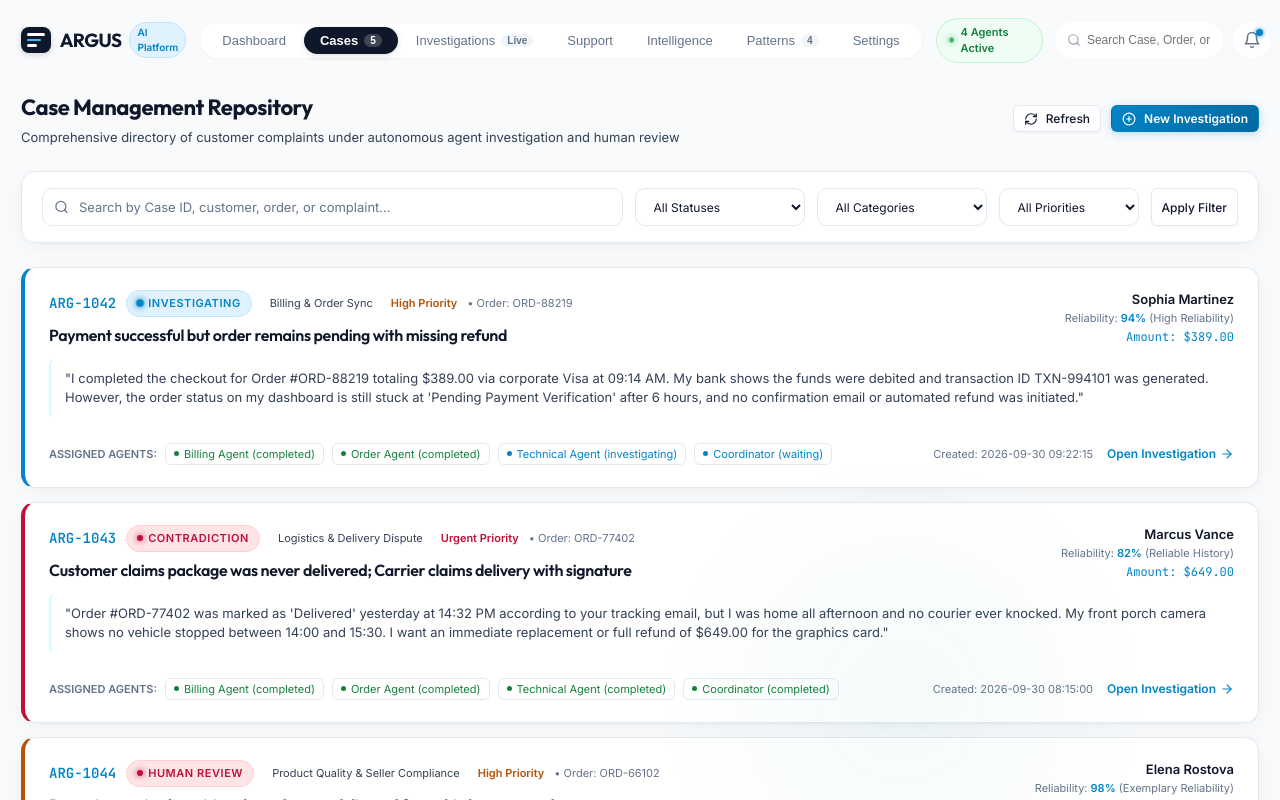
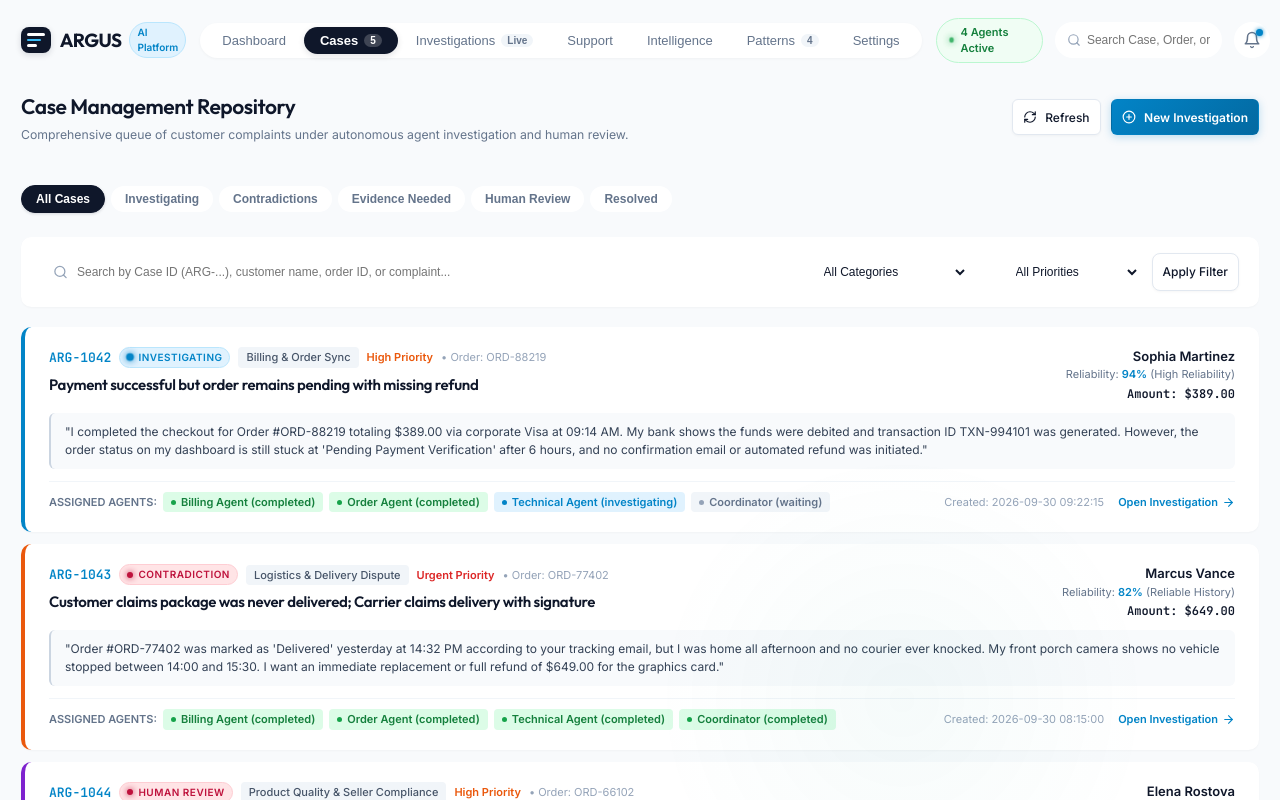
Before and after one commit to Anxhu03/ARGUS, a React (Vite) app: page / in a window 1280 px wide. Both pictures are taken after a click on the element "Click to view all cases". Shown: the top 800 px of the page. Built offline with nearby package versions, Linux system fonts and the light colour scheme; the HTML template or start-up script is replaced by a standard one.

Commit message:
feat: add case management

```diff
--- a/src/components/cases/CasesListView.jsx
+++ b/src/components/cases/CasesListView.jsx
@@ -1,7 +1,6 @@
 import React, { useState, useEffect } from 'react';
 import { useApp } from '../../context/AppContext';
 import { api } from '../../services/api';
-import GlassCard from '../common/GlassCard';
 import StatusBadge from '../common/StatusBadge';
 import LoadingState from '../common/LoadingState';
 import EmptyState from '../common/EmptyState';
@@ -14,7 +13,14 @@ import {
   FolderGit2,
   Calendar,
   Layers,
-  ChevronDown
+  ChevronDown,
+  Clock,
+  User,
+  ShieldCheck,
+  CheckCircle2,
+  AlertTriangle,
+  ShieldAlert,
+  Sparkles
 } from 'lucide-react';
 
 export default function CasesListView() {
@@ -53,11 +59,11 @@ export default function CasesListView() {
     fetchCases();
   };
 
-  const statusOptions = [
-    { value: 'all', label: 'All Statuses' },
+  const statusPills = [
+    { value: 'all', label: 'All Cases' },
     { value: 'investigating', label: 'Investigating' },
-    { value: 'contradiction detected', label: 'Contradiction Detected' },
-    { value: 'evidence required', label: 'Evidence Required' },
+    { value: 'contradiction detected', label: 'Contradictions' },
+    { value: 'evidence required', label: 'Evidence Needed' },
     { value: 'human review', label: 'Human Review' },
     { value: 'resolved', label: 'Resolved' }
   ];
@@ -72,29 +78,26 @@ export default function CasesListView() {
 
   const priorityOptions = [
     { value: 'all', label: 'All Priorities' },
-    { value: 'urgent', label: 'Urgent' },
-    { value: 'high', label: 'High' },
-    { value: 'medium', label: 'Medium' }
+    { value: 'urgent', label: 'Critical / Urgent' },
+    { value: 'high', label: 'High Priority' },
+    { value: 'medium', label: 'Medium Priority' }
   ];
 
   return (
-    <div style={{ display: 'flex', flexDirection: 'column', gap: '24px' }}>
-      {/* Header with Title and Create Action */}
-      <div style={{ display: 'flex', alignItems: 'center', justifyContent: 'space-between', flexWrap: 'wrap', gap: '16px' }}>
-        <div>
-          <h2 style={{ fontSize: '22px', fontWeight: 700, color: 'var(--text-primary)' }}>
-            Case Management Repository
-          </h2>
-          <p style={{ fontSize: '13px', color: 'var(--text-secondary)', marginTop: '4px' }}>
-            Comprehensive directory of customer complaints under autonomous agent investigation and human review
-          </p>
+    <div style={{ display: 'flex', flexDirection: 'column', gap: '20px' }}>
+      {/* 1. Header with Title and Create Action */}
+      <div className="ref-subheader">
+        <div className="ref-title-group">
+          <h1>Case Management Repository</h1>
+          <p>Comprehensive queue of customer complaints under autonomous agent investigation and human review.</p>
         </div>
 
-        <div style={{ display: 'flex', gap: '10px' }}>
+        <div className="ref-subheader-actions">
           <button
             className="btn btn-secondary btn-sm"
             onClick={fetchCases}
             title="Refresh case database"
+            style={{ height: '36px', borderRadius: '6px' }}
           >
             <RefreshCw size={14} />
             <span>Refresh</span>
@@ -102,6 +105,7 @@ export default function CasesListView() {
           <button
             className="btn btn-primary btn-sm"
             onClick={() => navigateToSupport('agent')}
+            style={{ height: '36px', borderRadius: '6px' }}
           >
             <PlusCircle size={14} />
             <span>New Investigation</span>
@@ -109,11 +113,36 @@ export default function CasesListView() {
         </div>
       </div>
 
-      {/* Filter and Search Bar */}
-      <GlassCard style={{ padding: '16px 20px' }}>
+      {/* 2. Status Quick-Pill Bar matching reference */}
+      <div style={{ display: 'flex', alignItems: 'center', gap: '6px', overflowX: 'auto', paddingBottom: '4px' }}>
+        {statusPills.map(sp => (
+          <button
+            key={sp.value}
+            onClick={() => setStatusFilter(sp.value)}
+            style={{
+              padding: '6px 14px',
+              borderRadius: '9999px',
+              fontSize: '12px',
+              fontWeight: 600,
+              border: statusFilter === sp.value ? '1px solid #0f172a' : '1px solid var(--border)',
+              background: statusFilter === sp.value ? '#0f172a' : '#ffffff',
+              color: statusFilter === sp.value ? '#ffffff' : '#64748b',
+              cursor: 'pointer',
+              transition: 'all 0.15s ease',
+              whiteSpace: 'nowrap',
+              boxShadow: statusFilter === sp.value ? '0 1px 3px rgba(15,23,42,0.15)' : 'none'
+            }}
+          >
+            {sp.label}
+          </button>
+        ))}
+      </div>
+
+      {/* 3. Filter and Search Bar Card */}
+      <div className="ref-card" style={{ padding: '16px 20px' }}>
         <div style={{ display: 'flex', flexWrap: 'wrap', gap: '12px', alignItems: 'center' }}>
           {/* Search Box */}
-          <form onSubmit={handleSearchSubmit} style={{ flex: '1 1 260px', position: 'relative' }}>
+          <form onSubmit={handleSearchSubmit} style={{ flex: '1 1 280px', position: 'relative' }}>
             <Search
               size={15}
               style={{
@@ -121,42 +150,28 @@ export default function CasesListView() {
                 left: '12px',
                 top: '50%',
                 transform: 'translateY(-50%)',
-                color: 'var(--text-muted)'
+                color: '#94a3b8'
               }}
             />
             <input
               type="text"
-              className="input-field"
-              placeholder="Search by Case ID, customer, order, or complaint..."
+              className="ref-search-input"
+              placeholder="Search by Case ID (ARG-...), customer name, order ID, or complaint..."
               value={searchQuery}
               onChange={(e) => setSearchQuery(e.target.value)}
-              style={{ paddingLeft: '36px', height: '38px', fontSize: '13px' }}
+              style={{ width: '100%', height: '38px', borderRadius: '8px', paddingLeft: '36px' }}
             />
           </form>
 
-          {/* Status Dropdown */}
-          <select
-            className="input-field"
-            value={statusFilter}
-            onChange={(e) => setStatusFilter(e.target.value)}
-            style={{ width: '170px', height: '38px', fontSize: '12px', cursor: 'pointer' }}
-          >
-            {statusOptions.map(opt => (
-              <option key={opt.value} value={opt.value} style={{ background: '#0b101b' }}>
-                {opt.label}
-              </option>
-            ))}
-          </select>
-
           {/* Category Dropdown */}
           <select
-            className="input-field"
+            className="ref-search-input"
             value={categoryFilter}
             onChange={(e) => setCategoryFilter(e.target.value)}
-            style={{ width: '170px', height: '38px', fontSize: '12px', cursor: 'pointer' }}
+            style={{ width: '180px', height: '38px', borderRadius: '8px', cursor: 'pointer', background: '#ffffff' }}
           >
             {categoryOptions.map(opt => (
-              <option key={opt.value} value={opt.value} style={{ background: '#0b101b' }}>
+              <option key={opt.value} value={opt.value}>
                 {opt.label}
               </option>
             ))}
@@ -164,25 +179,29 @@ export default function CasesListView() {
 
           {/* Priority Dropdown */}
           <select
-            className="input-field"
+            className="ref-search-input"
             value={priorityFilter}
             onChange={(e) => setPriorityFilter(e.target.value)}
-            style={{ width: '140px', height: '38px', fontSize: '12px', cursor: 'pointer' }}
+            style={{ width: '160px', height: '38px', borderRadius: '8px', cursor: 'pointer', background: '#ffffff' }}
           >
             {priorityOptions.map(opt => (
-              <option key={opt.value} value={opt.value} style={{ background: '#0b101b' }}>
+              <option key={opt.value} value={opt.value}>
                 {opt.label}
               </option>
             ))}
           </select>
 
-          <button className="btn btn-secondary btn-sm" onClick={fetchCases} style={{ height: '38px' }}>
+          <button
+            className="btn btn-secondary btn-sm"
+            onClick={fetchCases}
+            style={{ height: '38px', borderRadius: '8px' }}
+          >
             Apply Filter
           </button>
         </div>
-      </GlassCard>
+      </div>
 
-      {/* Cases List */}
+      {/* 4. Cases Repository List */}
       {loading ? (
         <LoadingState message="Filtering case database..." />
       ) : cases.length === 0 ? (
@@ -198,39 +217,50 @@ export default function CasesListView() {
           }}
         />
       ) : (
-        <div style={{ display: 'flex', flexDirection: 'column', gap: '14px' }}>
+        <div style={{ display: 'flex', flexDirection: 'column', gap: '12px' }}>
           {cases.map((c) => (
-            <GlassCard
+            <div
               key={c.id}
-              interactive
+              className="ref-card"
               onClick={() => navigateToCase(c.id)}
               style={{
-                padding: '22px 24px',
+                padding: '20px 24px',
+                cursor: 'pointer',
+                transition: 'all 0.2s ease',
                 borderLeft: `4px solid ${
                   c.status === 'Contradiction Detected'
-                    ? 'var(--status-rose)'
+                    ? '#ea580c'
                     : c.status === 'Human Review'
-                    ? 'var(--status-amber)'
+                    ? '#7e22ce'
                     : c.status === 'Resolved'
-                    ? 'var(--status-emerald)'
-                    : 'var(--accent-cyan)'
+                    ? '#16a34a'
+                    : '#0284c7'
                 }`
               }}
+              onMouseEnter={(e) => {
+                e.currentTarget.style.boxShadow = '0 6px 16px -2px rgba(0, 0, 0, 0.08)';
+                e.currentTarget.style.borderColor = '#cbd5e1';
+              }}
+              onMouseLeave={(e) => {
+                e.currentTarget.style.boxShadow = '0 1px 2px 0 rgba(0, 0, 0, 0.03)';
+                e.currentTarget.style.borderColor = 'var(--border)';
+              }}
             >
-              <div style={{ display: 'flex', alignItems: 'flex-start', justifyContent: 'space-between', flexWrap: 'wrap', gap: '14px', marginBottom: '12px' }}>
+              <div style={{ display: 'flex', alignItems: 'flex-start', justifyContent: 'space-between', flexWrap: 'wrap', gap: '14px', marginBottom: '10px' }}>
                 <div>
-                  <div style={{ display: 'flex', alignItems: 'center', gap: '10px', marginBottom: '6px', flexWrap: 'wrap' }}>
-                    <span style={{ fontFamily: 'var(--font-mono)', fontSize: '14px', fontWeight: 700, color: 'var(--accent-cyan)' }}>
+                  <div style={{ display: 'flex', alignItems: 'center', gap: '8px', marginBottom: '6px', flexWrap: 'wrap' }}>
+                    <span style={{ fontFamily: 'var(--font-mono)', fontSize: '13px', fontWeight: 700, color: '#0284c7' }}>
                       {c.id}
                     </span>
-                    <StatusBadge status={c.status} />
+                    <StatusBadge status={c.status} size="sm" />
                     <span
                       style={{
                         fontSize: '11px',
                         padding: '2px 8px',
-                        borderRadius: 'var(--radius-sm)',
-                        background: 'rgba(255, 255, 255, 0.05)',
-                        color: 'var(--text-secondary)'
+                        borderRadius: '4px',
+                        background: '#f1f5f9',
+                        color: '#475569',
+                        fontWeight: 500
                       }}
                     >
                       {c.category}
@@ -239,45 +269,49 @@ export default function CasesListView() {
                       style={{
                         fontSize: '11px',
                         fontWeight: 600,
-                        color: c.priority === 'Urgent' ? 'var(--status-rose)' : c.priority === 'High' ? 'var(--status-amber)' : 'var(--text-secondary)'
+                        color: c.priority === 'Critical' || c.priority === 'Urgent'
+                          ? '#dc2626'
+                          : c.priority === 'High'
+                            ? '#ea580c'
+                            : '#64748b'
                       }}
                     >
                       {c.priority} Priority
                     </span>
-                    <span style={{ fontSize: '11px', color: 'var(--text-muted)' }}>
+                    <span style={{ fontSize: '11px', color: '#94a3b8' }}>
                       • Order: {c.orderId}
                     </span>
                   </div>
 
-                  <h3 style={{ fontSize: '16px', fontWeight: 600, color: 'var(--text-primary)' }}>
+                  <h3 style={{ fontSize: '15px', fontWeight: 600, color: '#0f172a' }}>
                     {c.title}
                   </h3>
                 </div>
 
                 <div style={{ textAlign: 'right', flexShrink: 0 }}>
-                  <div style={{ fontWeight: 600, color: 'var(--text-primary)', fontSize: '13px' }}>
+                  <div style={{ fontWeight: 600, color: '#0f172a', fontSize: '13px' }}>
                     {c.customer.name}
                   </div>
-                  <div style={{ fontSize: '11px', color: 'var(--text-muted)' }}>
-                    Reliability: <span style={{ color: 'var(--accent-cyan)', fontWeight: 600 }}>{c.customer.reliabilityScore}%</span> ({c.customer.reliabilityBand})
+                  <div style={{ fontSize: '11px', color: '#64748b' }}>
+                    Reliability: <span style={{ color: '#0284c7', fontWeight: 600 }}>{c.customer.reliabilityScore}%</span> ({c.customer.reliabilityBand})
                   </div>
-                  <div style={{ fontSize: '12px', fontFamily: 'var(--font-mono)', color: 'var(--accent-cyan)', marginTop: '2px' }}>
+                  <div style={{ fontSize: '12px', fontFamily: 'var(--font-mono)', color: '#0f172a', fontWeight: 600, marginTop: '2px' }}>
                     Amount: {c.amount}
                   </div>
                 </div>
               </div>
 
-              {/* Verbatim Complaint */}
+              {/* Verbatim Complaint Excerpt */}
               <p
                 style={{
-                  fontSize: '13px',
-                  color: 'var(--text-secondary)',
+                  fontSize: '12px',
+                  color: '#334155',
                   lineHeight: 1.5,
-                  background: 'rgba(255, 255, 255, 0.02)',
+                  background: '#f8fafc',
                   padding: '10px 14px',
-                  borderRadius: 'var(--radius-sm)',
-                  marginBottom: '14px',
-                  borderLeft: '2px solid rgba(0, 242, 254, 0.2)'
+                  borderRadius: '6px',
+                  marginBottom: '12px',
+                  borderLeft: '2px solid #cbd5e1'
                 }}
               >
                 "{c.complaintText}"
@@ -291,13 +325,13 @@ export default function CasesListView() {
                   justifyContent: 'space-between',
                   flexWrap: 'wrap',
                   gap: '12px',
-                  fontSize: '12px',
+                  fontSize: '11px',
                   paddingTop: '10px',
-                  borderTop: '1px solid rgba(255, 255, 255, 0.05)'
+                  borderTop: '1px solid #f1f5f9'
                 }}
               >
-                <div style={{ display: 'flex', alignItems: 'center', gap: '8px', flexWrap: 'wrap' }}>
-                  <span style={{ fontSize: '11px', color: 'var(--text-muted)', fontWeight: 600 }}>
+                <div style={{ display: 'flex', alignItems: 'center', gap: '6px', flexWrap: 'wrap' }}>
+                  <span style={{ color: '#64748b', fontWeight: 600 }}>
                     ASSIGNED AGENTS:
                   </span>
                   {c.activeAgents.map(ag => (
@@ -305,11 +339,10 @@ export default function CasesListView() {
                       key={ag.id}
                       style={{
                         padding: '2px 8px',
-                        borderRadius: 'var(--radius-sm)',
-                        background: 'rgba(255, 255, 255, 0.04)',
-                        border: '1px solid var(--glass-border)',
-                        color: ag.status === 'completed' ? 'var(--status-emerald)' : 'var(--accent-cyan)',
-                        fontSize: '11px',
+                        borderRadius: '4px',
+                        background: ag.status === 'completed' ? '#dcfce7' : ag.status === 'investigating' ? '#e0f2fe' : '#f1f5f9',
+                        color: ag.status === 'completed' ? '#15803d' : ag.status === 'investigating' ? '#0284c7' : '#64748b',
+                        fontWeight: 600,
                         display: 'flex',
                         alignItems: 'center',
                         gap: '5px'
@@ -320,7 +353,7 @@ export default function CasesListView() {
                           width: '5px',
                           height: '5px',
                           borderRadius: '50%',
-                          background: ag.status === 'completed' ? 'var(--status-emerald)' : 'var(--accent-cyan)'
+                          background: ag.status === 'completed' ? '#16a34a' : ag.status === 'investigating' ? '#0284c7' : '#94a3b8'
                         }}
                       />
                       {ag.name} ({ag.status})
@@ -329,15 +362,15 @@ export default function CasesListView() {
                 </div>
 
                 <div style={{ display: 'flex', alignItems: 'center', gap: '14px' }}>
-                  <span style={{ fontSize: '11px', color: 'var(--text-muted)' }}>
+                  <span style={{ color: '#94a3b8' }}>
                     Created: {c.createdAt}
                   </span>
-                  <span style={{ color: 'var(--accent-cyan)', fontWeight: 600, display: 'flex', alignItems: 'center', gap: '4px' }}>
-                    Open Investigation <ArrowRight size={14} />
+                  <span style={{ color: '#0284c7', fontWeight: 600, display: 'flex', alignItems: 'center', gap: '4px' }}>
+                    Open Investigation <ArrowRight size={13} />
                   </span>
                 </div>
               </div>
-            </GlassCard>
+            </div>
           ))}
         </div>
       )}
```
